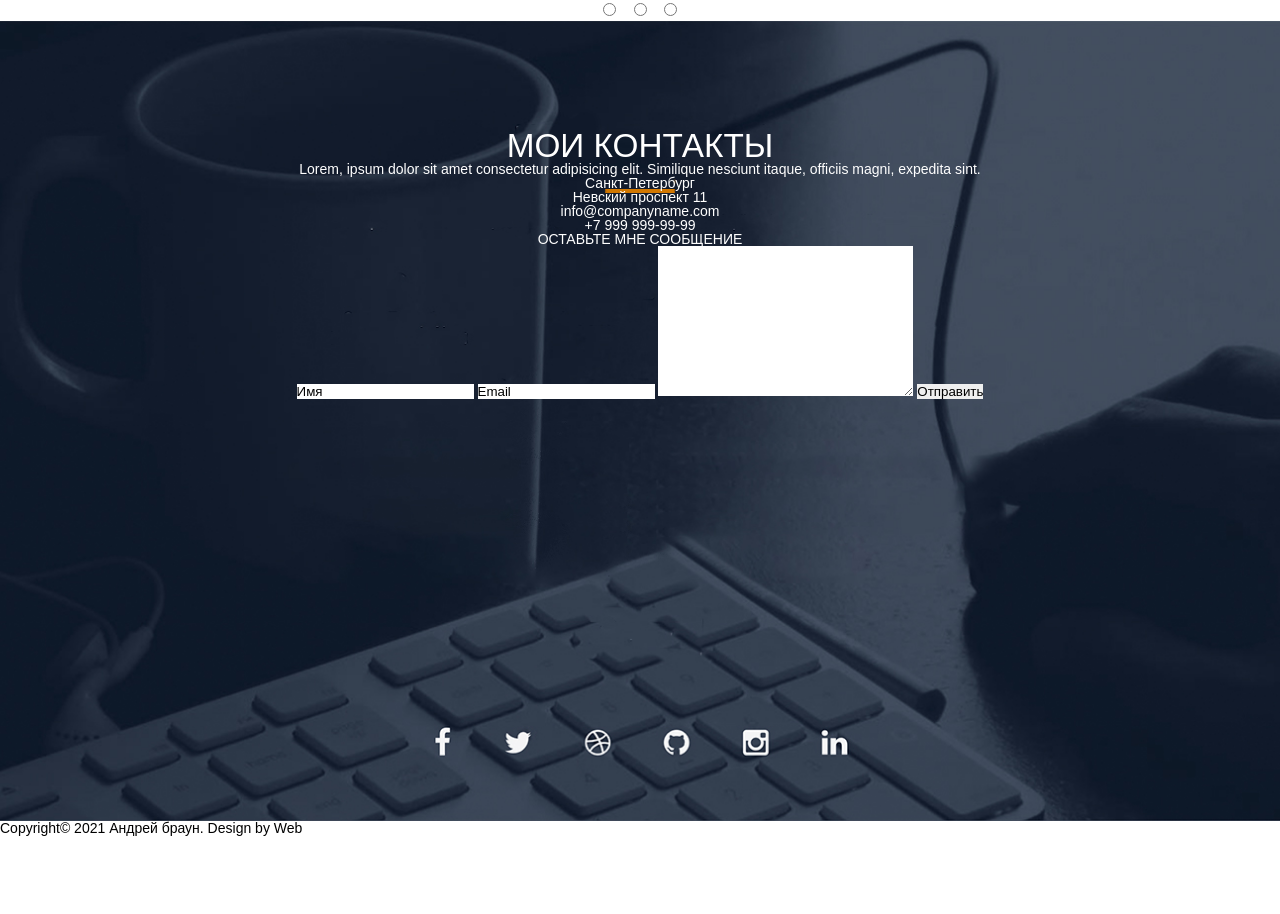
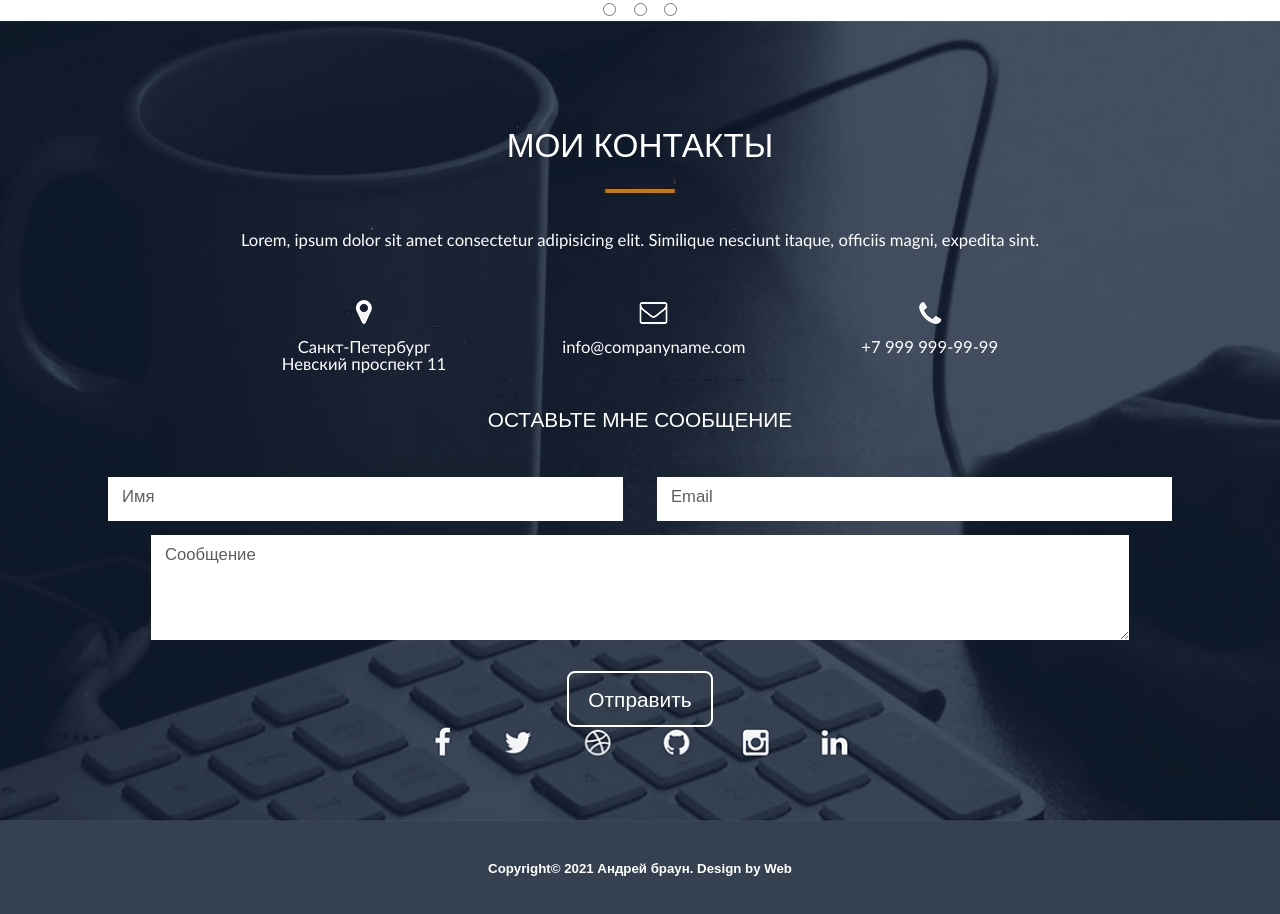
Before and after one commit to Ravenware1/Ravenware1.github.io, a plain HTML site: page src/index.html in a window 1280 px wide. Shown: the part 4567-5481 px from the top of the page. Before the commit the page ends 5403 px from the top, so only its background shows below. Drawn offline with Linux system fonts and the light colour scheme.

Commit message:
обновил проект

```diff
--- a/src/css/style.css
+++ b/src/css/style.css
@@ -247,8 +247,7 @@ nav{
 }
 
 .price select{
-	width: 891px;
-	height: 57px;
+	padding: 23px 766px 23px 25px;
 	font-size: 16.67px;
 	color: #737373;
 	border: 0px solid #fff;
@@ -342,5 +341,70 @@ nav{
 
 .contacts h2{
 	font-size: 33.33px;
-	padding-top: 108px;
+	padding: 108px 0px 70px 0px ;
 }
+
+.contacts p{
+	font-family: Calibri, sans-serif;
+	font-size: 16.67px;
+
+}
+
+.contacts_info{
+	display: inline-block;
+	padding: 50px 56px 38px 56px;
+
+}
+
+.contacts_info p{
+	font-family: Calibri, sans-serif;
+	font-size: 16.67px;
+	float: left;
+}
+
+.submit h3{
+	font-size: 20.83px;
+}
+
+.submit input{
+
+	margin: 46px 15px 0px 15px;
+	padding: 10px 230px 14px 14px;
+	font-size: 16.67px;
+	color: #5d5d5e;
+
+
+}
+
+ .submit textarea{
+ 	font-family: "Franklin Gothic", sans-serif;
+ 	font-size: 16.67px;
+ 	color: #5d5d5e;
+ 	padding: 10px 649px 75px 14px;
+
+ }
+
+ .submit_end input{
+ 	font-size: 20.83px;
+ 	color: #fff;
+ 	text-align: center;
+ 	border: 2px solid #fff;
+ 	padding: 15px 19px 13px 19px;
+ 	margin-top: 1px;
+ 	border-radius: 8px;
+ 	background: none;
+ }
+
+.end{
+	width: 100%;
+	height: 93px;
+	background: #354051;
+	font-family: Arial, sans-serif;
+	font-size: 13.27px;
+	color: #fff;
+	text-align: center;
+	font-weight: 600;
+}
+.end p{
+	padding-top: 41px;
+}
--- a/src/index.html
+++ b/src/index.html
@@ -144,17 +144,17 @@
 		<h3>ТИП САЙТА</h3>
 
 	<select name="list1" id="list">
-		<option value="Opt1">Тип сайта 1</option>
-		<option value="Opt2">Тип сайта 2</option>
-		<option value="Opt3">Тип сайта 3</option>
+		<option value="Opt1">Вариант 1</option>
+		<option value="Opt2">Вариант 2</option>
+		<option value="Opt3">Вариант 3</option>
 	</select>
 
 	<h3>ДИЗАЙН</h3>
 
 	<select name="list2" id="list">
-		<option value="Opt1">Дизайн 1</option>
-		<option value="Opt2">Дизайн 2</option>
-		<option value="Opt3">Дизайн 3</option>
+		<option value="Opt1">Вариант 1</option>
+		<option value="Opt2">Вариант 2</option>
+		<option value="Opt3">Вариант 3</option>
 	</select>
 
 	<h3>АДАПТИВНОСТЬ</h3>
@@ -236,26 +236,42 @@
 
 	<p>Lorem, ipsum dolor sit amet consectetur adipisicing elit. Similique nesciunt itaque, officiis magni, expedita sint.</p>
 
-	<p>Санкт-Петербург <br> Невский проспект 11</p>
-	<p>info@companyname.com</p>
-	<p>+7 999 999-99-99</p>
+	<div class="contacts_info">
+		<img src="img/geo.png" alt="#">
+		<br><br>
+		<p>Санкт-Петербург <br> Невский проспект 11</p>
+	</div>
+
+	<div class="contacts_info">
+		<img src="img/mail.png" alt="#">
+		<br><br>
+		<p>info@companyname.com</p>
+	</div>
+	<div class="contacts_info">
+		<img src="img/phone.png" alt="#">
+		<br><br>
+		<p>+7 999 999-99-99</p>
+	</div>
+
 
 
 <div class="submit">
 	<h3>ОСТАВЬТЕ МНЕ СООБЩЕНИЕ</h3>
 
 	<form action="#">
-		<input type="text" name="text_input" value="Имя">
-		<input type="email" name="email_input" value="Email">
-		<textarea name="name1" id="1" cols="30" rows="10"></textarea>
+		<input type="text" size="25" name="text_input" value="Имя">
+		<input type="email" size="25" name="email_input" value="Email">
+		<br><br>
+		<textarea name="name1" id="1" cols="30" rows="1">Сообщение</textarea>
+		<br><br><br>
 
-		<input type="reset" value="Отправить">
+		<div class="submit_end"><input type="reset" value="Отправить"></div>
 </div>
 </div>
 </form>
 
 
-<p>Copyright&#169 2021 Андрей браун. Design by Web</p>
+<div class="end"><p>Copyright&#169 2021 Андрей браун. Design by Web</p></div>
 
 </body>
 
```
Also changed, not shown: src/img/geo.png (added), src/img/mail.png (added), src/img/phone.png (added).
